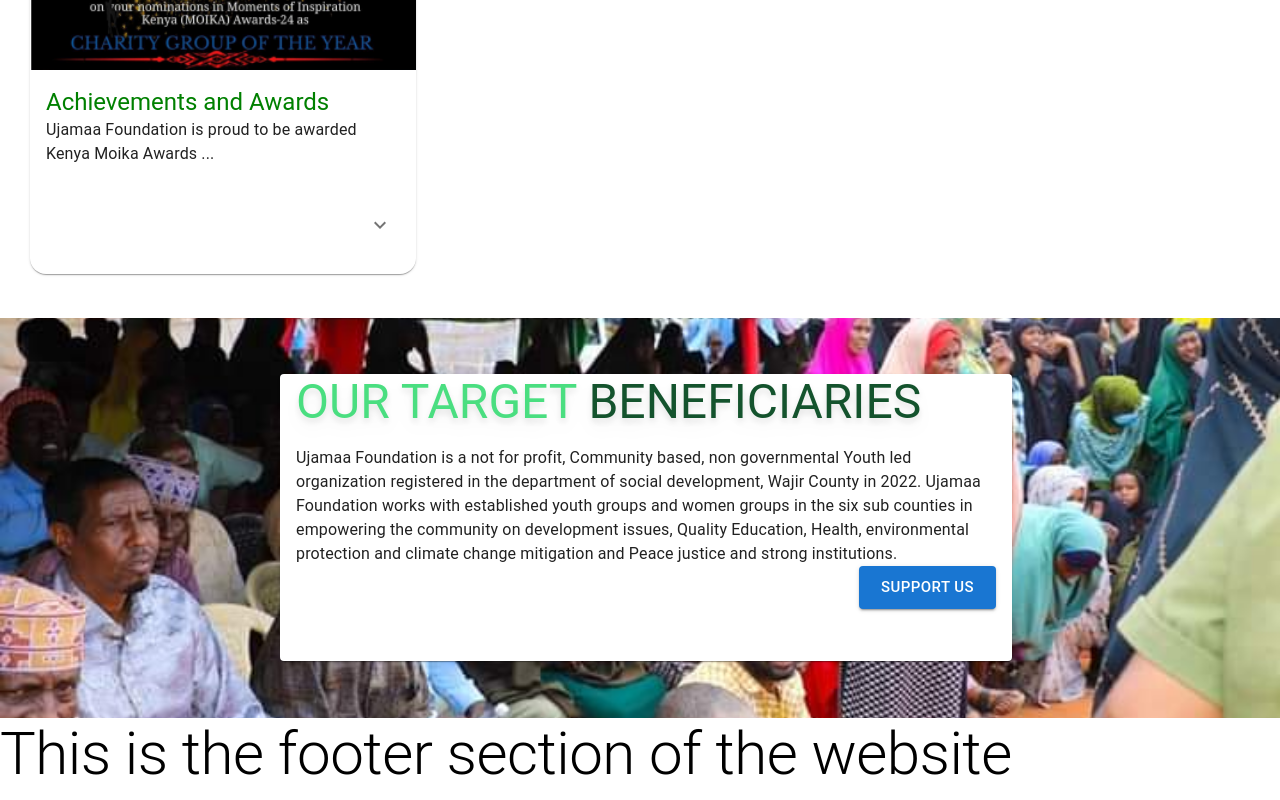
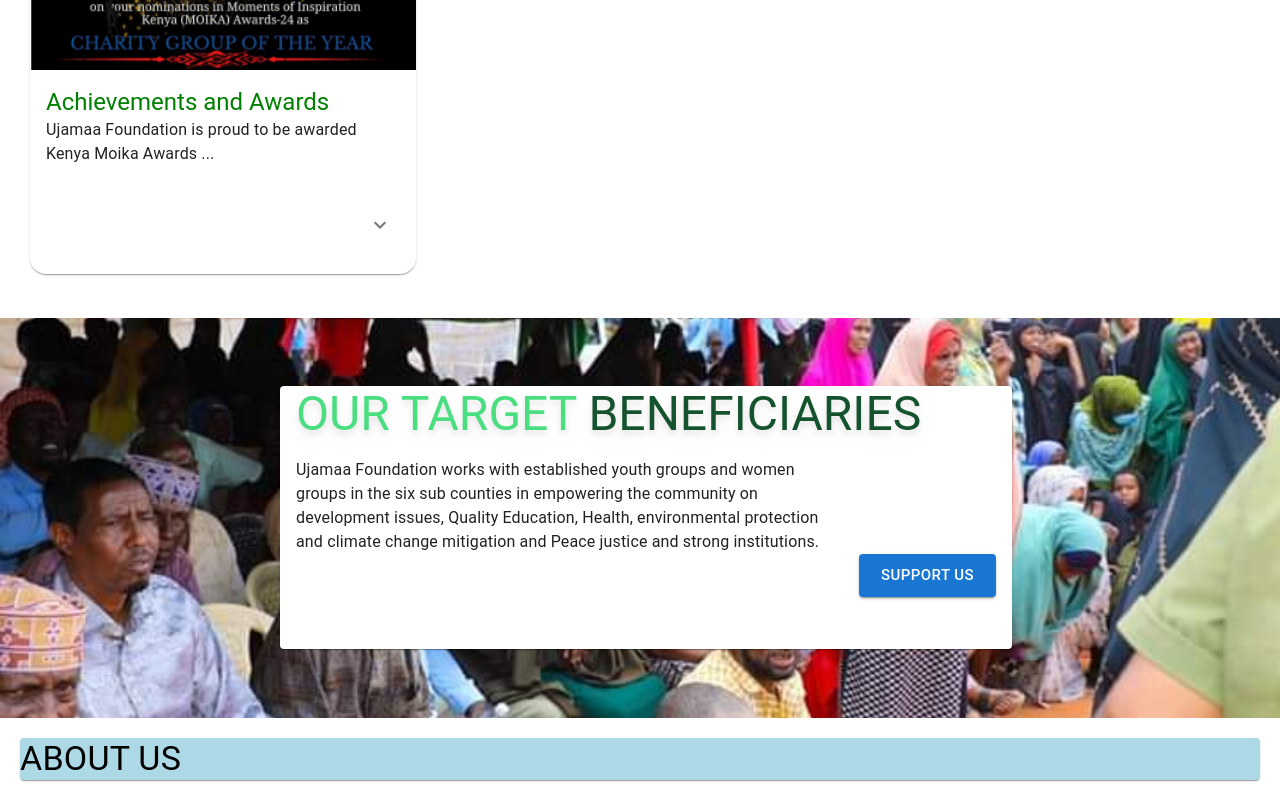
Before and after one commit to ahmednule/Ujamaa-Foundation, a Next.js app: page / in a window 1280 px wide. Shown: the part 3880-4680 px from the top of the page. Built offline with nearby package versions, Linux system fonts and the light colour scheme.

Commit message:
fix: removed the extra inforamtion about ujamaa foundation insid ethe card content just to make the content valid for those ujamaa foundation is all aboput

```diff
--- a/src/components/Footer.jsx
+++ b/src/components/Footer.jsx
@@ -1,8 +1,12 @@
-import { Typography } from "@mui/material"
+import { Typography, Card, CardHeader, CardContent } from "@mui/material"
 export default function Footer(){
     return (
         <>
-        <Typography variant="h2">This is the footer section of the website</Typography>
+        <Card className="m-5" sx={{backgroundColor:"lightblue"}}>
+            <Typography variant="h4" color="black">
+                    ABOUT US
+                </Typography>
+        </Card>
         </>
     )
 }
--- a/src/components/ui/TargetBeneficiaries.jsx
+++ b/src/components/ui/TargetBeneficiaries.jsx
@@ -22,11 +22,9 @@ export default function TargetBeneficiaries() {
                 </CardTitle>
                 <CardContent>
                     <Typography variant="body1" className="text-balance" style={{maxWidth:"700px"}}>
-                    Ujamaa Foundation is a not for profit, Community based, non governmental Youth led
-organization registered in the department of social development, Wajir County in 2022.
-Ujamaa Foundation works with established youth groups and women groups in the six sub
-counties in empowering the community on development issues, Quality Education, Health,
-environmental protection and climate change mitigation and Peace justice and strong institutions.
+                        Ujamaa Foundation works with established youth groups and women groups in the six sub
+                        counties in empowering the community on development issues, Quality Education, Health,
+                        environmental protection and climate change mitigation and Peace justice and strong institutions.
                     </Typography>
                     <div className="flex flex-row-reverse mb-7 relative">
                     <Button variant="contained" size="large">SUPPORT US</Button>
```
